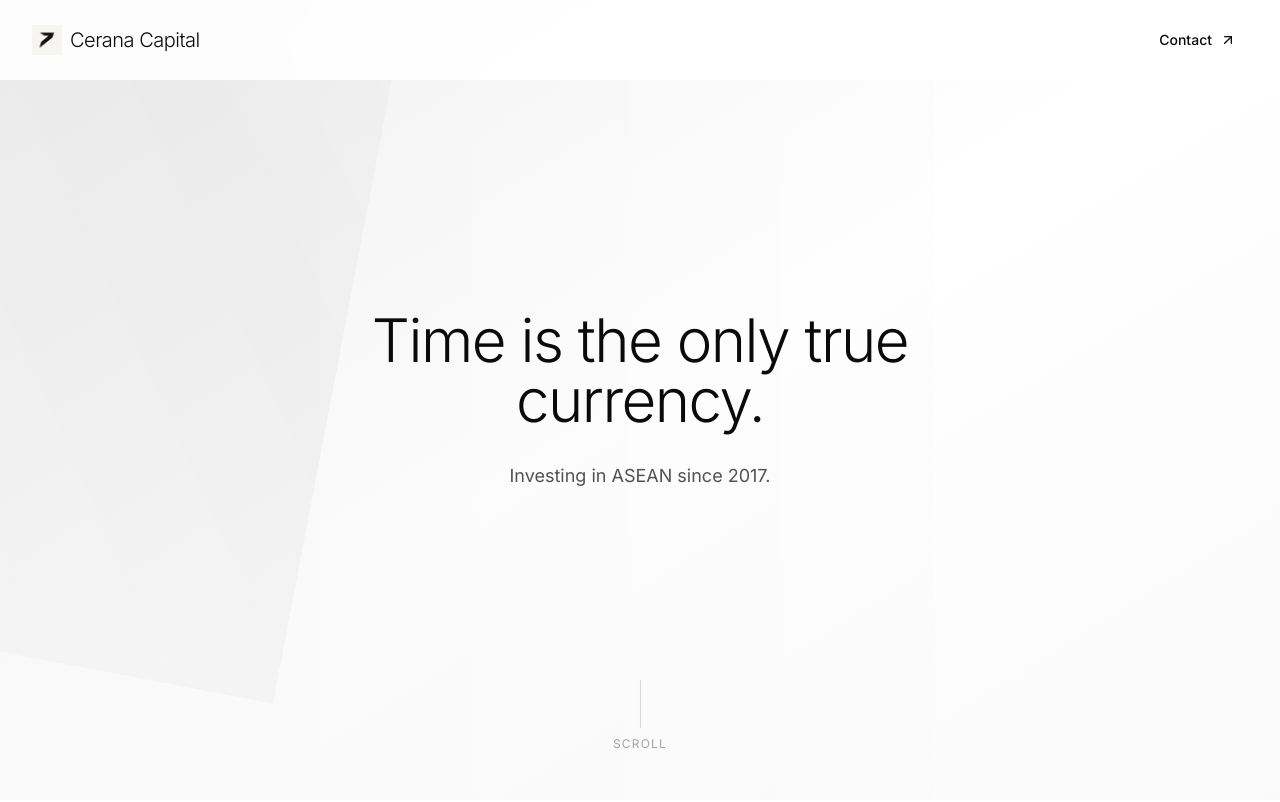
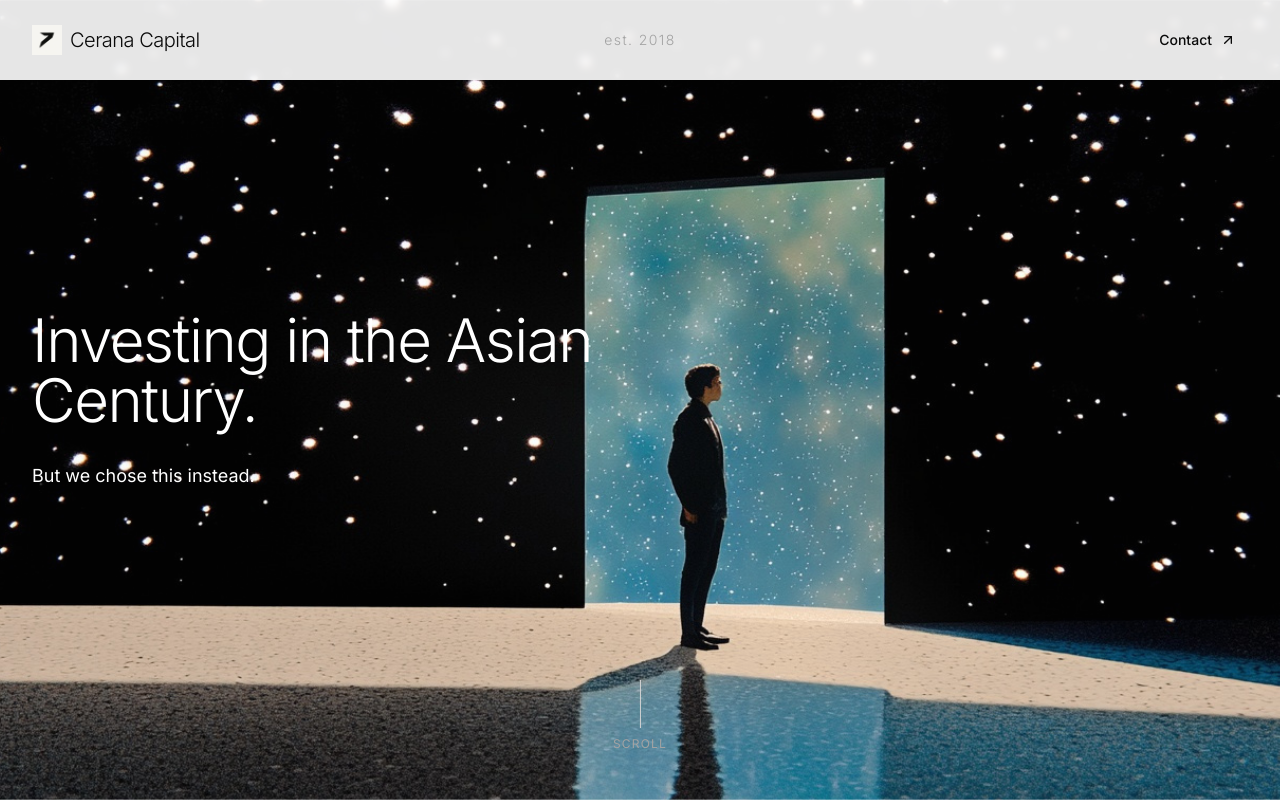
Before and after one commit to hejijunhao/cerana, a Next.js app: page / in a window 1280 px wide. Shown: the top 802 px of the page. Built offline with nearby package versions, Linux system fonts and the light colour scheme.

Commit message:
Updated hero

```diff
--- a/app/globals.css
+++ b/app/globals.css
@@ -9,6 +9,83 @@ body {
 @layer utilities {
   .text-balance {
     text-wrap: balance;
+  }
+
+  /* Mouse follower transition */
+  .mouse-gradient {
+    will-change: background;
+    transition: background 0.15s ease;
+  }
+
+  /* Grid pattern background */
+  .grid-pattern {
+    background-image:
+      linear-gradient(to right, black 1px, transparent 1px),
+      linear-gradient(to bottom, black 1px, transparent 1px);
+    background-size: 24px 24px;
+  }
+
+  /* Animations */
+  @keyframes pulseOut {
+    0% {
+      box-shadow: inset 0 0 0 0 rgba(0, 0, 0, 0.1);
+    }
+    100% {
+      box-shadow: inset 0 0 150px 150px rgba(0, 0, 0, 0);
+    }
+  }
+
+  @keyframes lineHorizontal {
+    0%, 100% {
+      transform: scaleX(0.1) translateX(-50%);
+      opacity: 0;
+    }
+    50% {
+      transform: scaleX(1) translateX(0);
+      opacity: 1;
+    }
+  }
+
+  @keyframes lineVertical {
+    0%, 100% {
+      transform: scaleY(0.1) translateY(-50%);
+      opacity: 0;
+    }
+    50% {
+      transform: scaleY(1) translateY(0);
+      opacity: 1;
+    }
+  }
+
+  @keyframes cornerPulse {
+    0% {
+      opacity: 0;
+      transform: scale(0.8);
+    }
+    50% {
+      opacity: 1;
+      transform: scale(1);
+    }
+    100% {
+      opacity: 0;
+      transform: scale(1.2);
+    }
+  }
+
+  .animate-pulse-out {
+    animation: pulseOut 4s ease-out infinite;
+  }
+
+  .animate-line-horizontal > div {
+    animation: lineHorizontal 10s ease-in-out infinite;
+  }
+
+  .animate-line-vertical > div {
+    animation: lineVertical 10s ease-in-out infinite;
+  }
+
+  .animate-corner-pulse {
+    animation: cornerPulse 8s ease-in-out infinite;
   }
 
   @keyframes gradientSlow {
--- a/app/page.tsx
+++ b/app/page.tsx
@@ -1,9 +1,24 @@
+'use client'
+
 import Link from "next/link"
 import Image from "next/image"
 import { ArrowUpRight } from "lucide-react"
 import { Button } from "@/components/ui/button"
+import { useState, useEffect } from "react"
 
 export default function Home() {
+  const [mousePosition, setMousePosition] = useState({ x: 0, y: 0 })
+
+  useEffect(() => {
+    const handleMouseMove = (e: MouseEvent) => {
+      const { clientX, clientY } = e
+      setMousePosition({ x: clientX, y: clientY })
+    }
+
+    window.addEventListener('mousemove', handleMouseMove)
+    return () => window.removeEventListener('mousemove', handleMouseMove)
+  }, [])
+
   return (
     <div className="flex flex-col min-h-screen bg-white">
       {/* Navigation */}
@@ -21,6 +36,9 @@ export default function Home() {
               Cerana Capital
             </span>
           </Link>
+          <span className="absolute left-1/2 -translate-x-1/2 text-sm font-light tracking-widest text-neutral-400">
+            est. 2018
+          </span>
           <Button variant="ghost" size="sm" className="gap-2">
             Contact <ArrowUpRight className="h-4 w-4" />
           </Button>
@@ -30,38 +48,32 @@ export default function Home() {
       <main className="flex-1">
         {/* Hero Section */}
         <section className="min-h-screen flex items-center justify-center relative overflow-hidden">
-          {/* Animated background */}
+          {/* Background Image */}
           <div className="absolute inset-0">
-            {/* Base gradient */}
-            <div className="absolute inset-0 bg-gradient-to-br from-neutral-100 via-white to-neutral-50" />
+            <Image
+              src="/Cerana.svg"
+              alt=""
+              fill
+              priority
+              className="object-cover opacity-[0.99]"
+              aria-hidden="true"
+            />
+          </div>
+          {/* Mouse follower */}
+          <div
+            className="pointer-events-none absolute inset-0 opacity-50 mouse-gradient transition duration-200"
+            style={{
+              background: `radial-gradient(circle at ${mousePosition.x}px ${mousePosition.y}px, rgba(0,0,0,0.015) 0%, rgba(0,0,0,0.01) 25%, transparent 50%)`
+            }}
+          />
 
-            {/* Animated gradients */}
-            <div className="absolute inset-0">
-              {/* Diagonal shimmer */}
-              <div
-                className="absolute inset-0 animate-gradient-slow"
-                style={{
-                  background: 'linear-gradient(145deg, transparent 0%, rgba(0,0,0,0.03) 40%, transparent 100%)',
-                  transform: 'scale(2)'
-                }}
-              />
-              {/* Horizontal wave */}
-              <div
-                className="absolute inset-0 animate-gradient-fast"
-                style={{
-                  background: 'linear-gradient(90deg, transparent 0%, rgba(0,0,0,0.02) 20%, rgba(0,0,0,0.02) 40%, transparent 100%)',
-                  transform: 'scale(2)'
-                }}
-              />
-            </div>
-          </div>
           <div className="container relative">
-            <div className="max-w-3xl mx-auto text-center space-y-8 animate-content-fade-in">
+            <div className="max-w-3xl text-white space-y-8 animate-content-fade-in">
               <h1 className="text-4xl md:text-6xl font-light tracking-tight">
-                Time is the only true currency.
+                Investing in the Asian Century.
               </h1>
-              <p className="text-neutral-600 text-lg">
-                Investing in ASEAN since 2017.
+              <p className="text-lg">
+                But we chose this instead.
               </p>
             </div>
           </div>
```
